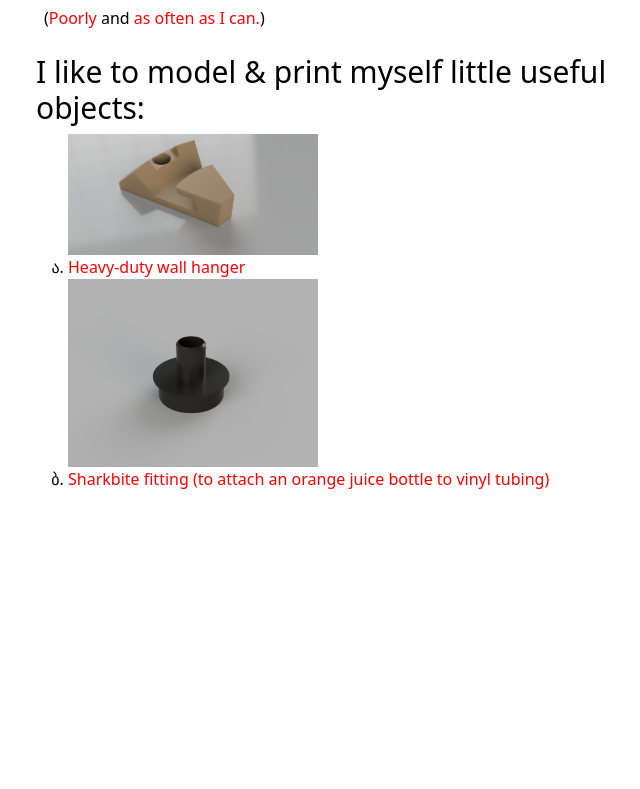
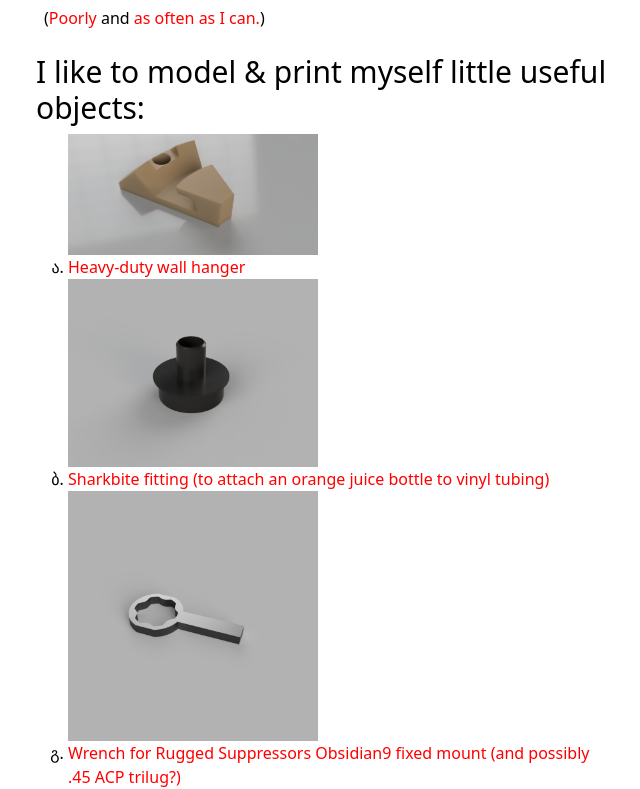
Before and after one commit to JFrankfurt/jordanfrankfurt.com, a Next.js app: page /about in a window 1280 px wide. Shown: the part 238-1027 px from the top of the page, without its empty margins (204-844 px from the left). Before the commit the page ends 800 px from the top, so only its background shows below. Built offline with nearby package versions, Linux system fonts and the light colour scheme.

Commit message:
add wrench

```diff
--- a/pages/about.tsx
+++ b/pages/about.tsx
@@ -47,6 +47,20 @@ export default function About() {
               tubing)
             </a>
           </li>
+          <li>
+            <Image
+              src="/rugged-suppressors-fixed-mount-wrench.png"
+              width={250}
+              height={250}
+              alt="suppressor wrench"
+            />
+            <a
+              href="/Rugged-Suppressors-Fixed-Mount-Wrench.3mf"
+              download="/Rugged-Suppressors-Fixed-Mount-Wrench.3mf">
+              Wrench for Rugged Suppressors Obsidian9 fixed mount (and possibly
+              .45 ACP trilug?)
+            </a>
+          </li>
         </ul>
       </div>
     </Layout>
```
Also changed, not shown: public/rugged-suppressors-fixed-mount-wrench.png (added), 1 other file (tests, documents, lock files or other folders).
